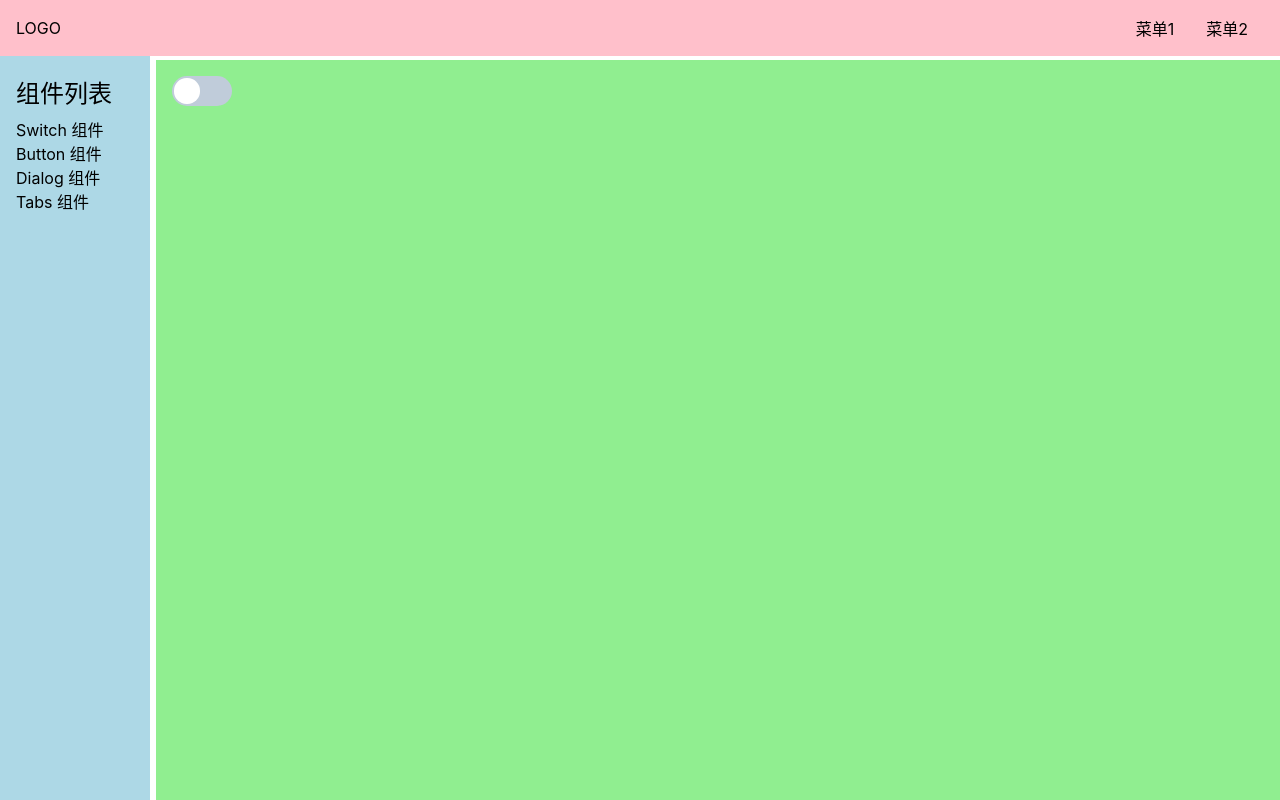
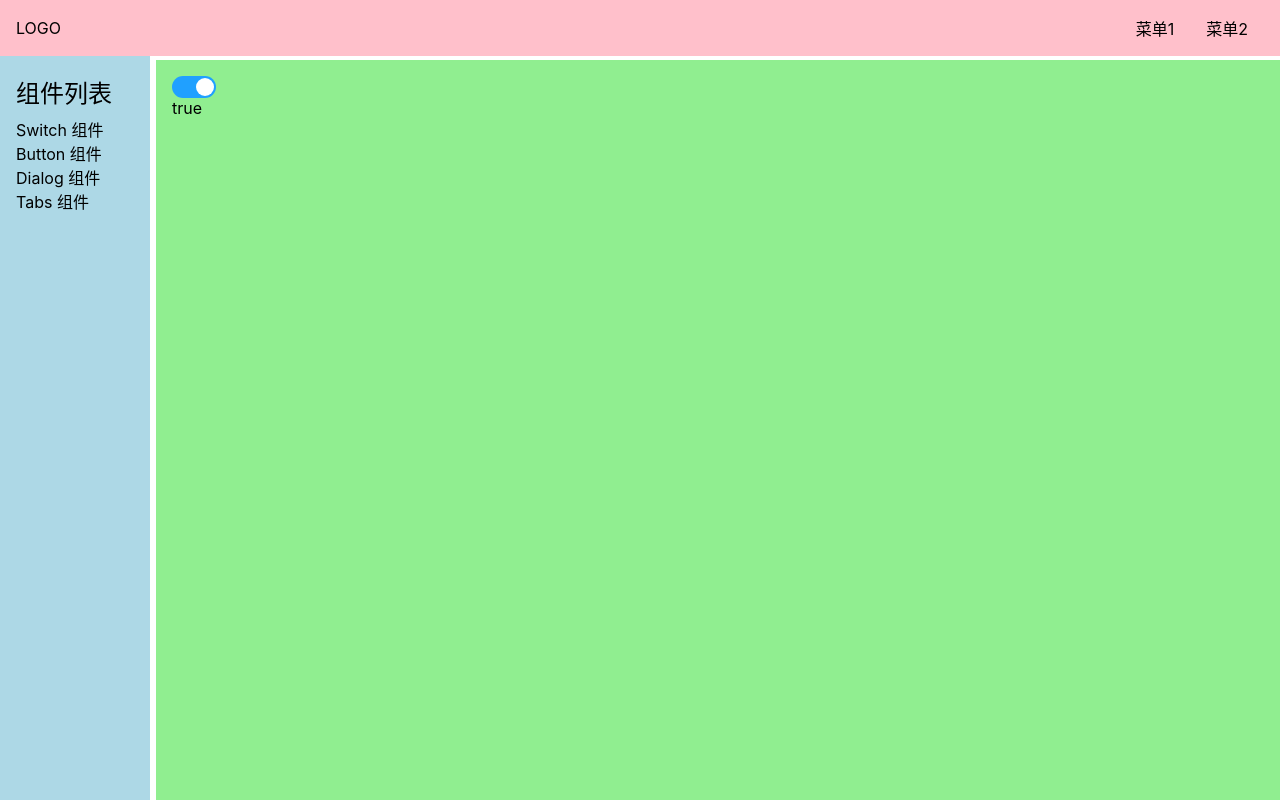
Before and after one commit to Gy-coder/vue3-learn-components, a Vue app: page /#/doc/switch in a window 1280 px wide. Built offline with nearby package versions, Linux system fonts and the light colour scheme.

Commit message:
创建Button组件

```diff
--- a/src/components/ButtonPage.vue
+++ b/src/components/ButtonPage.vue
@@ -1,5 +1,21 @@
 <template>
   <div>
-    Button的文档
+    <Button @click="handleClick" @focus="handleClick" @mouseover="handleClick">厉害了</Button>
   </div>
 </template>
+
+
+<script lang="ts">
+  import Button from '../lib/Button.vue'
+  export default {
+    components:{
+      Button
+    },
+    setup(){
+      const handleClick = ()=>{
+        console.log('hi')
+      }
+      return {handleClick}
+    }
+  }
+</script>
--- a/src/components/SwitchPage.vue
+++ b/src/components/SwitchPage.vue
@@ -1,16 +1,23 @@
 <template>
   <div>
-    <Switch></Switch>
+    <Switch :value="bool" @update:value="bool = $event"></Switch>
+    <br>
+<!--    <Switch v-model:value="bool"/>-->
   </div>
 </template>
 
 
 <script lang="ts">
+  import {ref} from 'vue';
   import Switch from '../lib/Switch.vue';
 
   export default {
+    setup() {
+      const bool = ref(true);
+      return {bool: bool};
+    },
     components: {
       Switch
-    }
+    },
   };
 </script>
--- a/src/components/TopNav.vue
+++ b/src/components/TopNav.vue
@@ -1,6 +1,8 @@
 <template>
   <div class="topnav">
-    <div class="logo">LOGO</div>
+    <div class="logo">
+      <a href="/">LOGO</a>
+    </div>
     <ul class="menu">
       <li>菜单1</li>
       <li>菜单2</li>
--- /dev/null
+++ b/src/lib/Button.vue
@@ -0,0 +1,11 @@
+<template>
+  <button v-bind="$attrs">
+    <slot />
+  </button>
+</template>
+
+<script lang="ts">
+  export default {
+    inheritAttrs:false,
+  }
+</script>
--- a/src/lib/Switch.vue
+++ b/src/lib/Switch.vue
@@ -3,6 +3,7 @@
     <div class="g-switch-toggle-wrapper">
       <div class="g-switch-toggle"></div>
     </div>
+    <div>{{value}}</div>
   </div>
 </template>
 
@@ -11,12 +12,16 @@
   import {ref} from 'vue';
 
   export default {
-    setup() {
-      const value = ref<boolean>(false);
+    props: {
+      value: {
+        type: Boolean,
+      }
+    },
+    setup(props, context) {
       const handleClick = () => {
-        value.value = !value.value
-      }
-      return {value,handleClick}
+        context.emit('update:value', !props.value);
+      };
+      return {handleClick};
     }
 
   };
@@ -24,7 +29,7 @@
 
 
 <style lang="scss" scoped>
-  $w: 60px;
+  $w: 44px;
   .g-switch {
     height: $w / 2;
     width: $w;
@@ -44,7 +49,7 @@
       height: 100%;
       width: $w / 2;
       padding: $w / 25;
-      transition: .2s;
+      transition: margin-left 250ms;
       margin-left: 0;
 
       > .g-switch-toggle {
```
